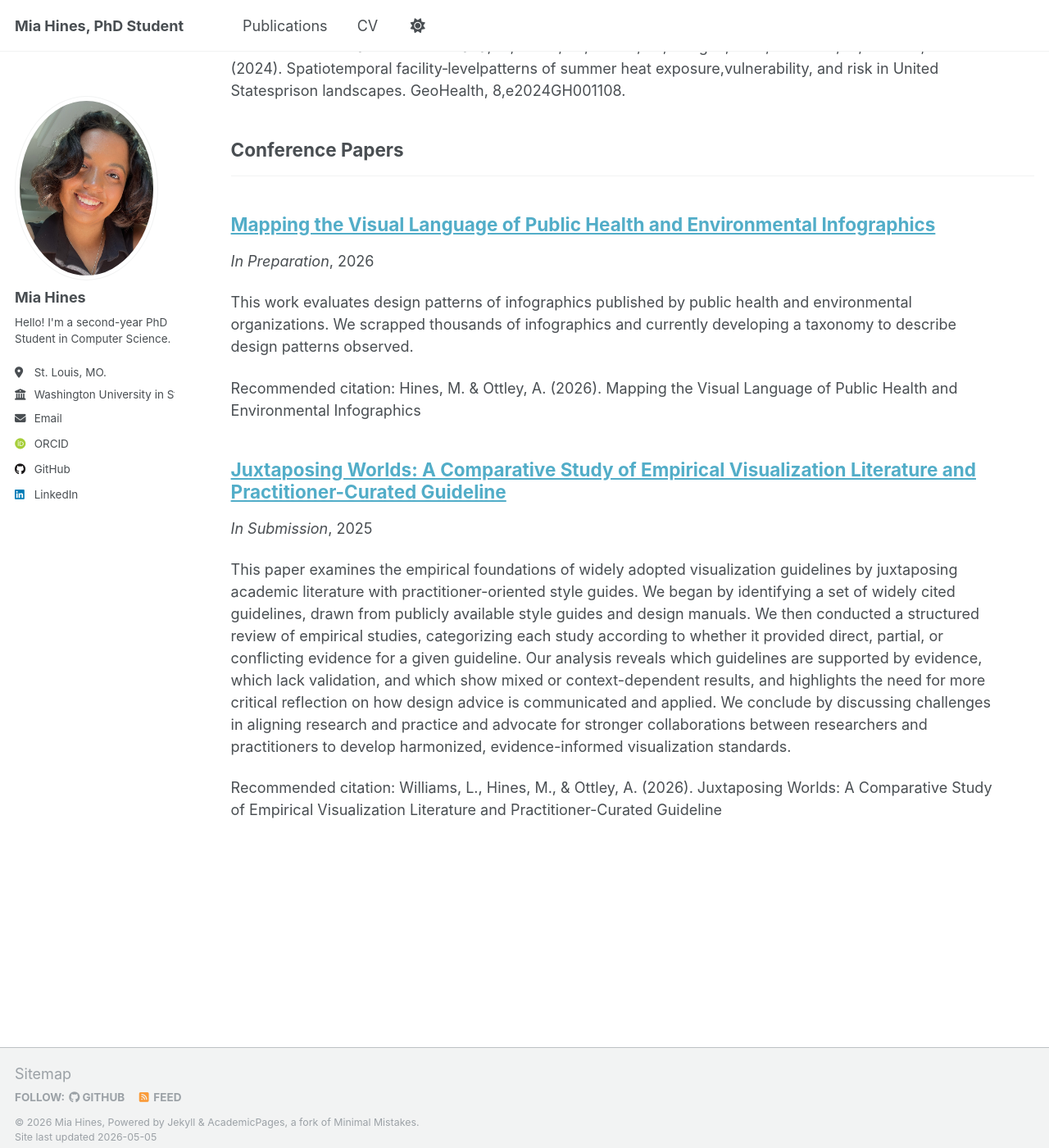
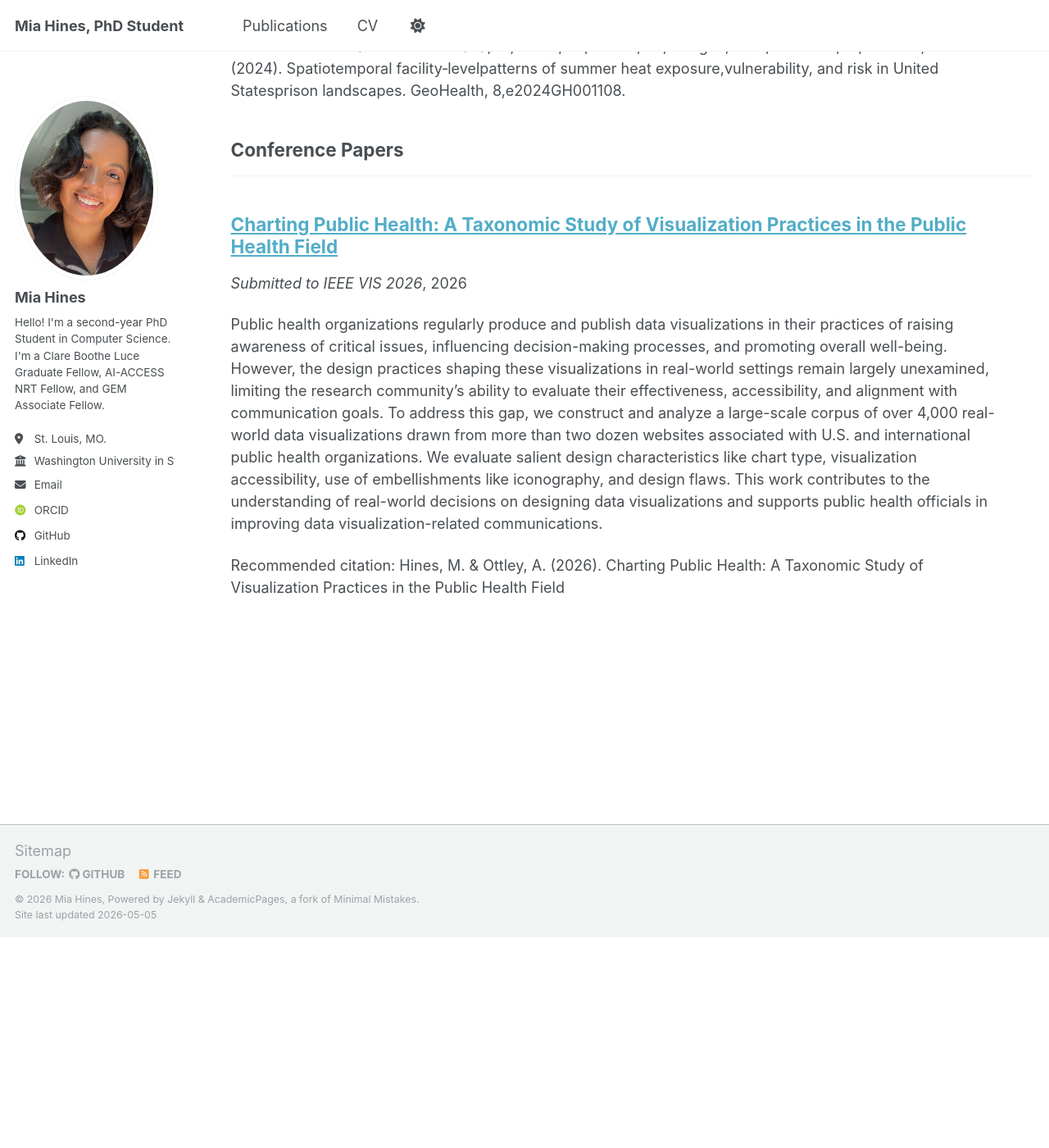
Before and after one commit to MiaHines/miahines.github.io, a Jekyll site: the page built from _pages/publications.html, in a window 1280 px wide and 1400 px high, scrolled down 798 px. Shown: the whole window at 82% size. Built offline with Jekyll 4.4.1, drawn with Linux system fonts in a browser that asks for light colours; some web fonts are replaced; after the commit the page ends 1941 px from its top, so only the background shows below that.

Commit message:
changes to about sidebar and publications

```diff
--- a/_config.yml
+++ b/_config.yml
@@ -25,7 +25,7 @@ author:
   avatar           : "profile3.jpeg"
   name             : "Mia Hines"
   pronouns         : # example: "she/her"
-  bio              : "Hello! I'm a second-year PhD Student in Computer Science."
+  bio              : "Hello! I'm a second-year PhD Student in Computer Science. I'm a Clare Boothe Luce Graduate Fellow, AI-ACCESS NRT Fellow, and GEM Associate Fellow. "
   location         : "St. Louis, MO."
   employer         : "Washington University in St. Louis"
   uri              : # URL
--- a/_publications/hines-et-al.md
+++ b/_publications/hines-et-al.md
@@ -1,14 +1,14 @@
 ---
-title: "Mapping the Visual Language of Public Health and Environmental Infographics"
+title: "Charting Public Health: A Taxonomic Study of Visualization Practices in the Public Health Field"
 collection: publications
 category: conferences
 permalink: #
-excerpt: 'This work evaluates design patterns of infographics published by public health and environmental organizations. We scrapped thousands of infographics and currently developing a taxonomy to describe design patterns observed.'
-date: 2026-12-01
-venue: 'In Preparation'
+excerpt: 'Public health organizations regularly produce and publish data visualizations in their practices of raising awareness of critical issues, influencing decision-making processes, and promoting overall well-being. However, the design practices shaping these visualizations in real-world settings remain largely unexamined, limiting the research community’s ability to evaluate their effectiveness, accessibility, and alignment with communication goals. To address this gap, we construct and analyze a large-scale corpus of over 4,000 real-world data visualizations drawn from more than two dozen websites associated with U.S. and international public health organizations. We evaluate salient design characteristics like chart type, visualization accessibility, use of embellishments like iconography, and design flaws. This work contributes to the understanding of real-world decisions on designing data visualizations and supports public health officials in improving data visualization-related communications.'
+date: 2026-03-31
+venue: 'Submitted to IEEE VIS 2026'
 slidesurl: #
 paperurl: #
 bibtexurl: #
-citation: ' Hines, M. & Ottley, A. (2026). Mapping the Visual Language of Public Health and Environmental Infographics'
+citation: ' Hines, M. & Ottley, A. (2026). Charting Public Health: A Taxonomic Study of Visualization Practices in the Public Health Field'
 ---
 The contents above will be part of a list of publications, if the user clicks the link for the publication than the contents of section will be rendered as a full page, allowing you to provide more information about the paper for the reader. When publications are displayed as a single page, the contents of the above "citation" field will automatically be included below this section in a smaller font.
--- a/_publications/williams-et-al.md
+++ /dev/null
@@ -1,14 +0,0 @@
----
-title: "Juxtaposing Worlds: A Comparative Study of Empirical Visualization Literature and Practitioner-Curated Guideline"
-collection: publications
-category: conferences
-permalink: #
-excerpt: 'This paper examines the empirical foundations of widely adopted visualization guidelines by juxtaposing academic literature with practitioner-oriented style guides. We began by identifying a set of widely cited guidelines, drawn from publicly available style guides and design manuals. We then conducted a structured review of empirical studies, categorizing each study according to whether it provided direct, partial, or conflicting evidence for a given guideline. Our analysis reveals which guidelines are supported by evidence, which lack validation, and which show mixed or context-dependent results, and highlights the need for more critical reflection on how design advice is communicated and applied. We conclude by discussing challenges in aligning research and practice and advocate for stronger collaborations between researchers and practitioners to develop harmonized, evidence-informed visualization standards.'
-date: 2025-04-30
-venue: 'In Submission'
-slidesurl: #
-paperurl: #
-bibtexurl: #
-citation: 'Williams, L., Hines, M., & Ottley, A. (2026). Juxtaposing Worlds: A Comparative Study of Empirical Visualization Literature and Practitioner-Curated Guideline'
----
-The contents above will be part of a list of publications, if the user clicks the link for the publication than the contents of section will be rendered as a full page, allowing you to provide more information about the paper for the reader. When publications are displayed as a single page, the contents of the above "citation" field will automatically be included below this section in a smaller font.
```
